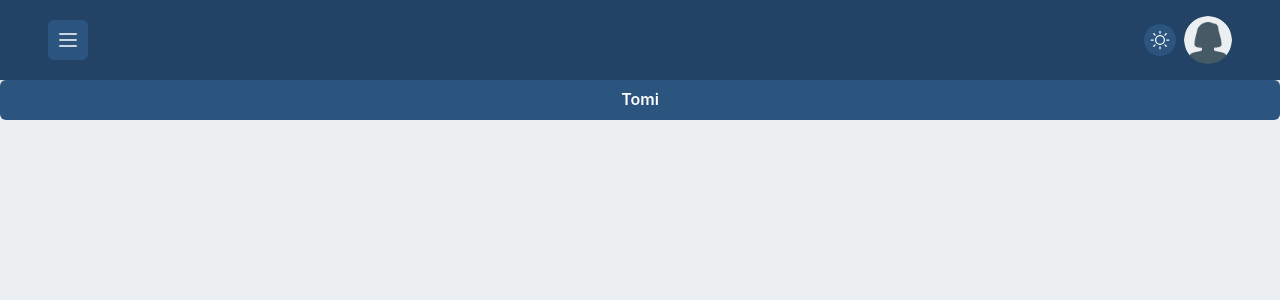
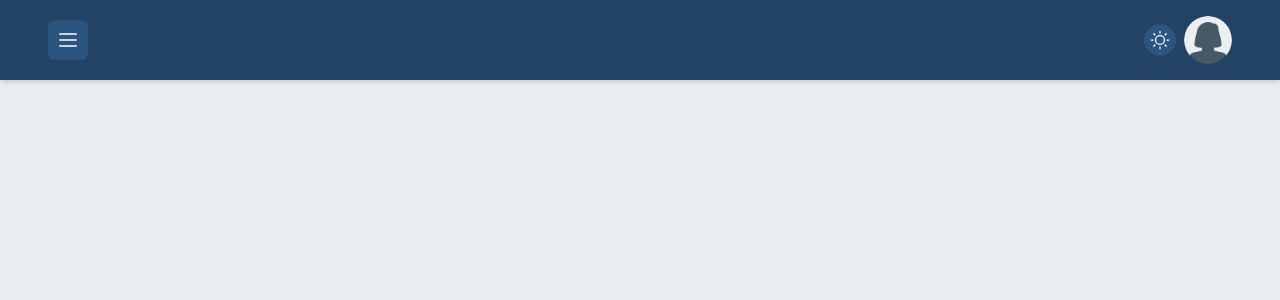
Before and after one commit to H3rmel/admin-template, a Next.js app: page /notifications in a window 1280 px wide. Shown: the top 300 px of the page. Built offline with nearby package versions, Linux system fonts and the light colour scheme.

Commit message:
adjustments

```diff
--- a/src/components/Layout/Navbar.tsx
+++ b/src/components/Layout/Navbar.tsx
@@ -1,6 +1,4 @@
 import { default as NextLink } from "next/link";
-
-import { ToggleColorMode, Drawer } from "../Index";
 
 import {
   HStack,
@@ -15,6 +13,8 @@
 } from "@chakra-ui/react";
 
 import { SignOut } from "@phosphor-icons/react";
+
+import { ToggleColorMode, Drawer } from "../Index";
 
 export function Navbar({ sxStack, sxContainer }: NavbarLayoutProps) {
   const bgColor = useColorModeValue("primary.700", "dark.600");
--- a/src/layouts/MainLayout/MainLayout.tsx
+++ b/src/layouts/MainLayout/MainLayout.tsx
@@ -10,7 +10,7 @@
   sxLayoutNavbarContainer,
 } from "@/styles/mainLayout";
 
-export function MainLayout({ title, subtitle, children }: MainLayoutProps) {
+export function MainLayout({ title, children }: MainLayoutProps) {
   const color = useColorModeValue("light.500", "dark.500");
 
   return (
@@ -23,7 +23,7 @@
           sxStack={sxLayoutNavbarStack}
           sxContainer={sxLayoutNavbarContainer}
         />
-        {children}
+        <Box p={8}>{children}</Box>
       </Box>
     </>
   );
--- a/src/pages/authentication.tsx
+++ b/src/pages/authentication.tsx
@@ -1,6 +1,6 @@
 //#region Imports
 
-import { ChangeEvent, useEffect, useState } from "react";
+import { ChangeEvent, useState } from "react";
 
 import Image from "next/image";
 
--- a/src/pages/index.tsx
+++ b/src/pages/index.tsx
@@ -1,7 +1,5 @@
-import { Button } from "@chakra-ui/react";
-
 import { MainLayout } from "@/layouts/Index";
 
 export default function Home() {
-  return <MainLayout title="Home" subtitle="Bem-vindo de volta!"></MainLayout>;
+  return <MainLayout title="Home"></MainLayout>;
 }
--- a/src/pages/notifications.tsx
+++ b/src/pages/notifications.tsx
@@ -1,11 +1,11 @@
-import { Button } from "@chakra-ui/react";
-
 import { MainLayout } from "@/layouts/Index";
 
 export default function Notifications() {
   return (
-    <MainLayout title="Notificações" subtitle="Bem-vindo de volta!">
-      <Button colorScheme="primary">Tomi</Button>
+    <MainLayout title="Notificações">
+      Lorem ipsum dolor sit, amet consectetur adipisicing elit. Quia voluptates
+      doloremque quidem aliquam accusamus fuga minus eligendi nulla quam
+      quaerat!
     </MainLayout>
   );
 }
--- a/src/types/global.d.ts
+++ b/src/types/global.d.ts
@@ -25,7 +25,6 @@
 
   interface MainLayoutProps {
     title: string;
-    subtitle: string;
     children?: React.ReactNode;
   }
 
```
Also changed, not shown: src/pages/profile.tsx (+4 -4 lines), src/pages/settings.tsx (+4 -4 lines).
